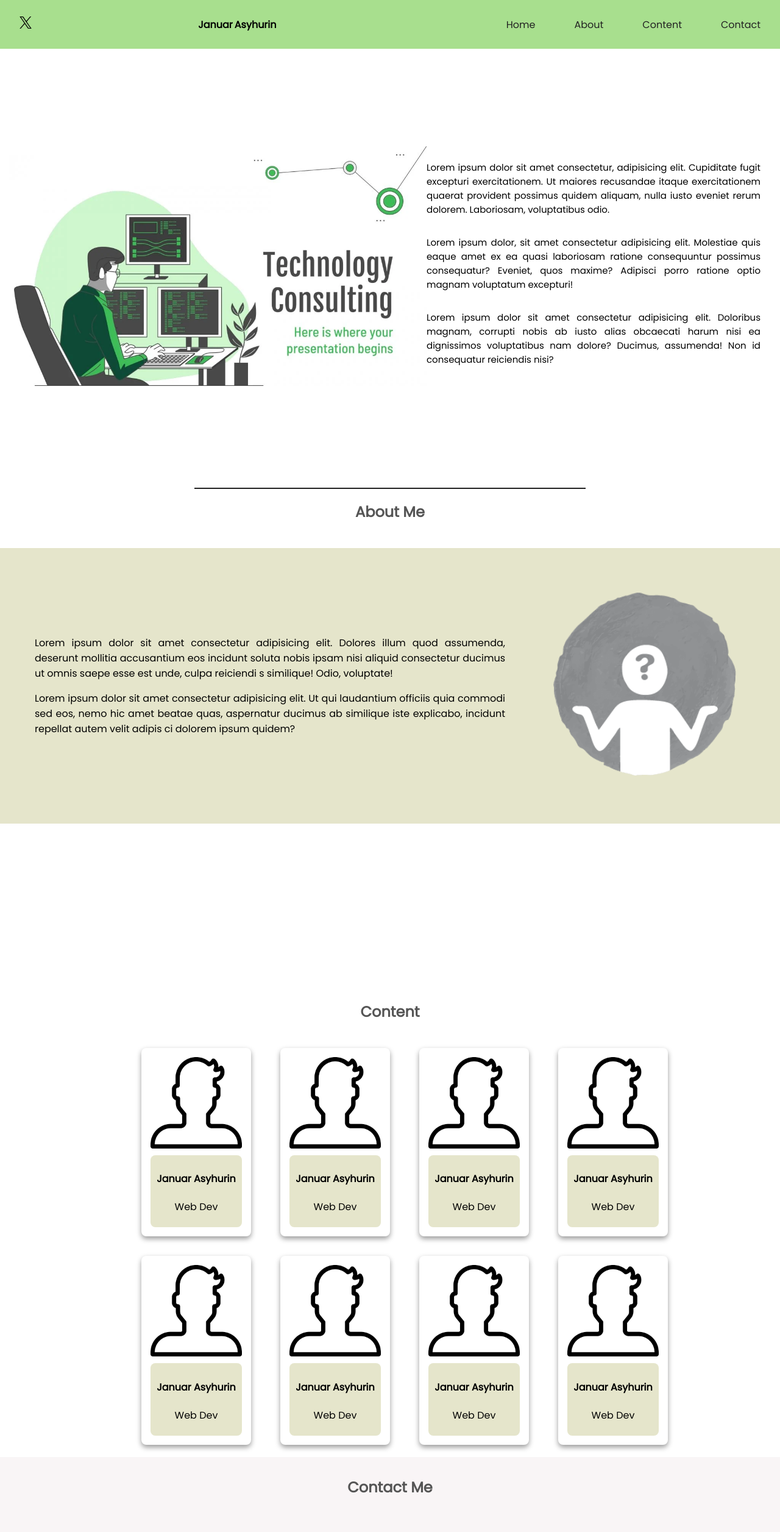
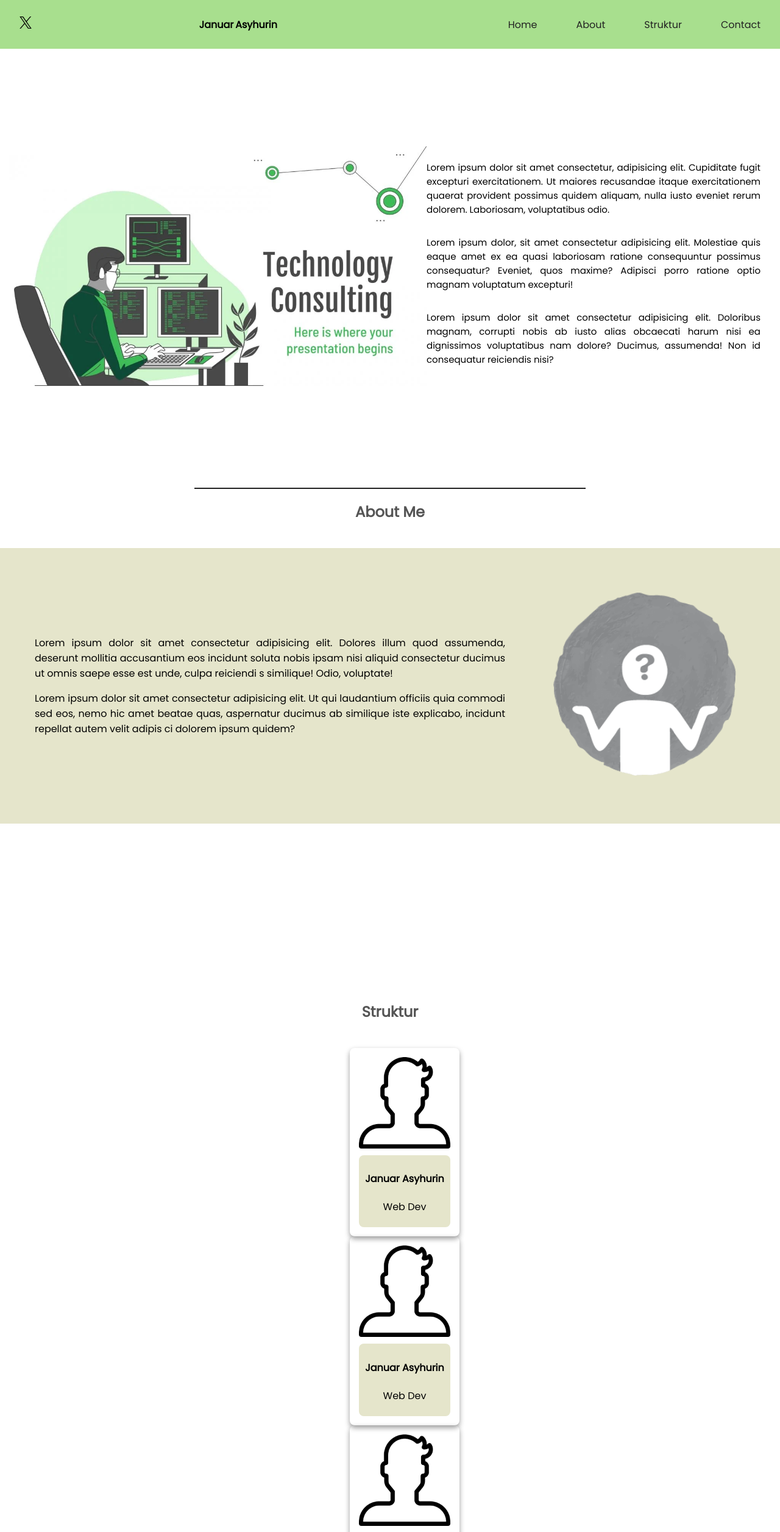
Before and after one commit to januarasyhurin/frontend-bacth-22, a plain HTML site: page index.html in a window 1280 px wide. Shown: the top 2513 px of the page at 61% size. Drawn offline with Linux system fonts and the light colour scheme.

Commit message:
telah di perbarui

```diff
--- a/index.html
+++ b/index.html
@@ -25,7 +25,7 @@
                 <ul>
                     <li><a href="#">Home</a></li>
                     <li><a href="#about">About</a></li>
-                    <li><a href="#content">Content</a></li>
+                    <li><a href="#struktur">Struktur</a></li>
                     <li><a href="#contact">Contact</a></li>
                 </ul>
             </div>
@@ -73,11 +73,11 @@
 
     <!-- End About -->
 
-    <!-- Content -->
-    <a name="content"></a>
-    <h2>Content</h2>
+    <!-- Struktur -->
+    <a name="struktur"></a>
+    <h2>Struktur</h2>
     <div class="container-3">
-        <div class="wrapper-content-1">
+        <div class="wrapper-struktur-1">
             <div class="card">
                 <img src="./img/me.png" width="150" alt="avatar">
             <div class="wrapper-card">
@@ -111,8 +111,8 @@
             </div>
         </div>
         </div>
-        <div class="column-2-content">
-        <div class="wrapper-content-2">
+        <div class="column-2-struktur">
+        <div class="wrapper-struktur-2">
             <div class="card">
                 <img src="./img/me.png" width="150" alt="avatar">
                 <div class="wrapper-card">
@@ -148,7 +148,7 @@
         </div>
 
 
-    <!-- end content -->
+    <!-- end Struktur -->
 
     <!-- contact -->
         <a name="contact"></a>
@@ -175,19 +175,19 @@
                 <p>+629518323022</p>
             </div>
         </a>
-            <a href="">
+            <a href="https://www.instagram.com/_jannuar/">
             <div class="ig">
                 <img src="./img/instagram (1).png" width="20" height="20">
                 <p>_jannuar</p>
             </div>
         </a>
-            <a href="">
+            <a href="https://www.youtube.com/">
             <div class="youtube">
                 <img src="./img/youtube.png" width="20" height="20">
                 <p>youtube</p>
             </div>
         </a>
-        <a href="">
+        <a href="https://github.com/januarasyhurin/">
             <div class="github">
             <img src="./img/github.png" width="20" height="20">
             <p>github</p>
```
